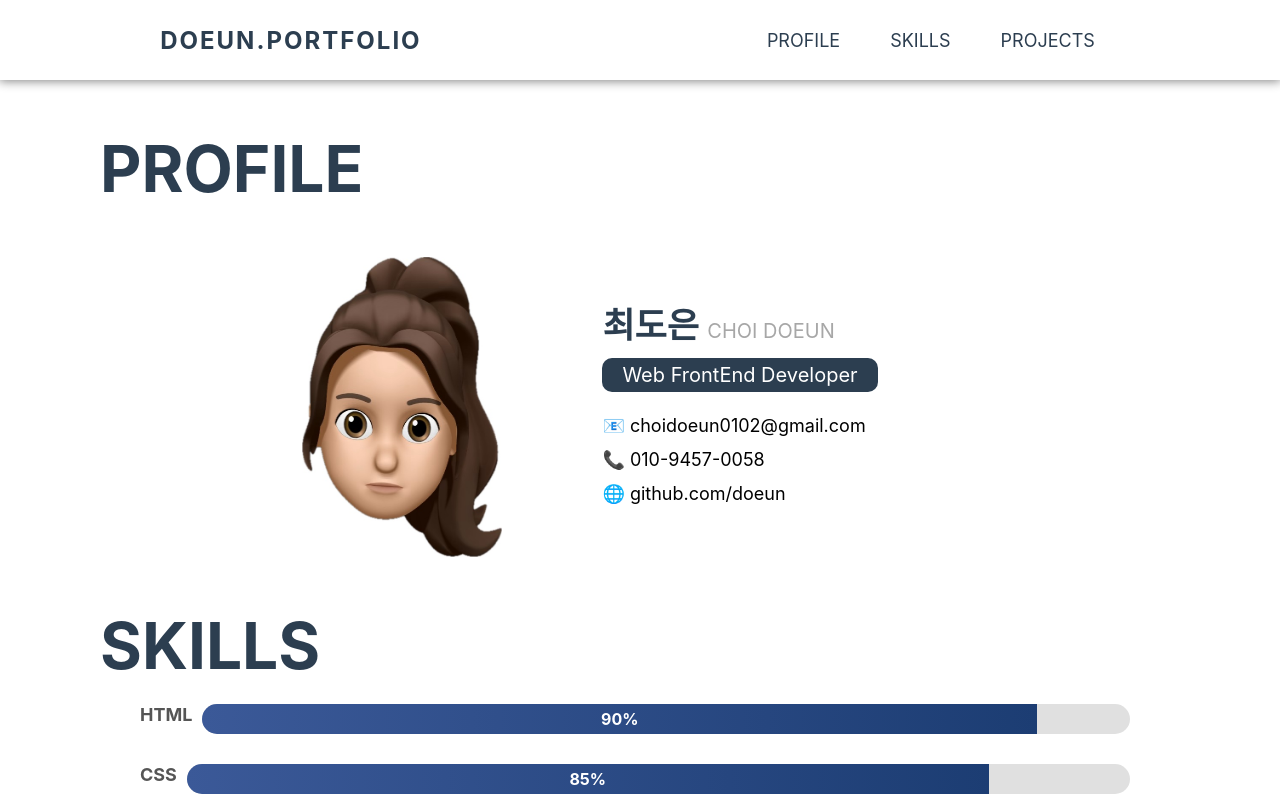
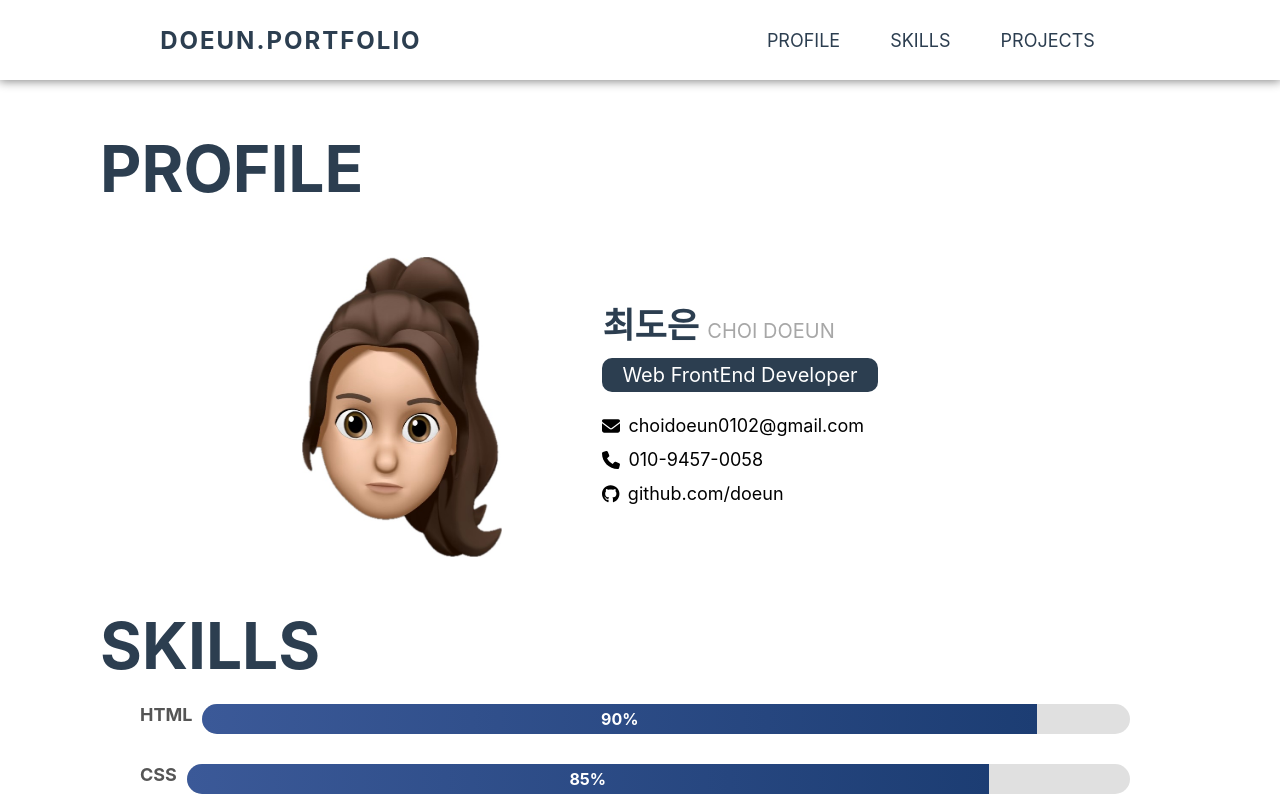
Before and after one commit to doeun07/portfolio, a React (Create React App) app: page / in a window 1280 px wide. Shown: the top 800 px of the page. Built offline with nearby package versions, Linux system fonts and the light colour scheme.

Commit message:
프로필 영역 아이콘 수정

```diff
--- a/package.json
+++ b/package.json
@@ -3,6 +3,10 @@
   "version": "0.1.0",
   "private": true,
   "dependencies": {
+    "@fortawesome/fontawesome-svg-core": "^6.7.2",
+    "@fortawesome/free-brands-svg-icons": "^6.7.2",
+    "@fortawesome/free-solid-svg-icons": "^6.7.2",
+    "@fortawesome/react-fontawesome": "^0.2.2",
     "@testing-library/dom": "^10.4.0",
     "@testing-library/jest-dom": "^6.6.3",
     "@testing-library/react": "^16.2.0",
--- a/src/sections/Profile.js
+++ b/src/sections/Profile.js
@@ -1,6 +1,9 @@
 import React from "react";
 import "../styles/profile.css";
 import profileImage from "../img/profile.jpg";
+import { FontAwesomeIcon } from "@fortawesome/react-fontawesome";
+import { faGithub } from "@fortawesome/free-brands-svg-icons";
+import { faPhone, faEnvelope } from "@fortawesome/free-solid-svg-icons";
 
 const Profile = () => {
   return (
@@ -14,10 +17,9 @@ const Profile = () => {
         </h3>
         <span className="role">Web FrontEnd Developer</span>
         <div className="profile-contact">
-          <p>📧 choidoeun0102@gmail.com</p>
-          <p>📞 010-9457-0058</p>
-          {/* <p>✏️ doeun0102.com</p> */}
-          <p>🌐 github.com/doeun</p>
+          <p><FontAwesomeIcon icon={faEnvelope} />choidoeun0102@gmail.com</p>
+          <p><FontAwesomeIcon icon={faPhone} />010-9457-0058</p>
+          <p><FontAwesomeIcon icon={faGithub} />github.com/doeun</p>
         </div>
       </div>
       </div>
--- a/src/styles/profile.css
+++ b/src/styles/profile.css
@@ -43,10 +43,13 @@
   font-weight: 400;
   color: rgba(79, 79, 79, 0.5);
 }
-
 .profile-contact p {
   margin: 13px 0;
+  text-align: left;
   font-size: 18px;
+  display: flex;
+  align-items: center;
+  gap: 8px;
 }
 
 .role {
```
Also changed, not shown: 1 other file (tests, documents, lock files or other folders).
